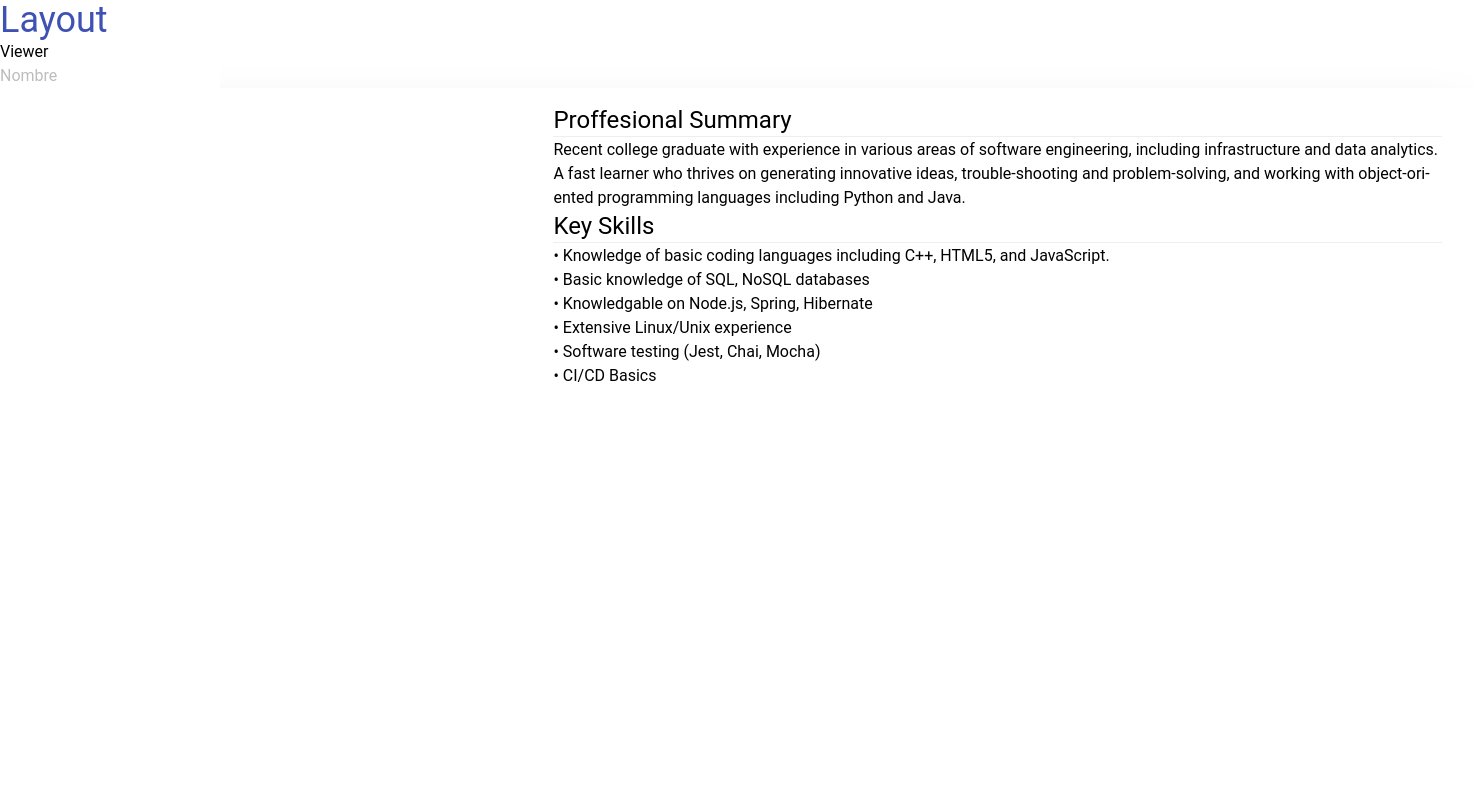
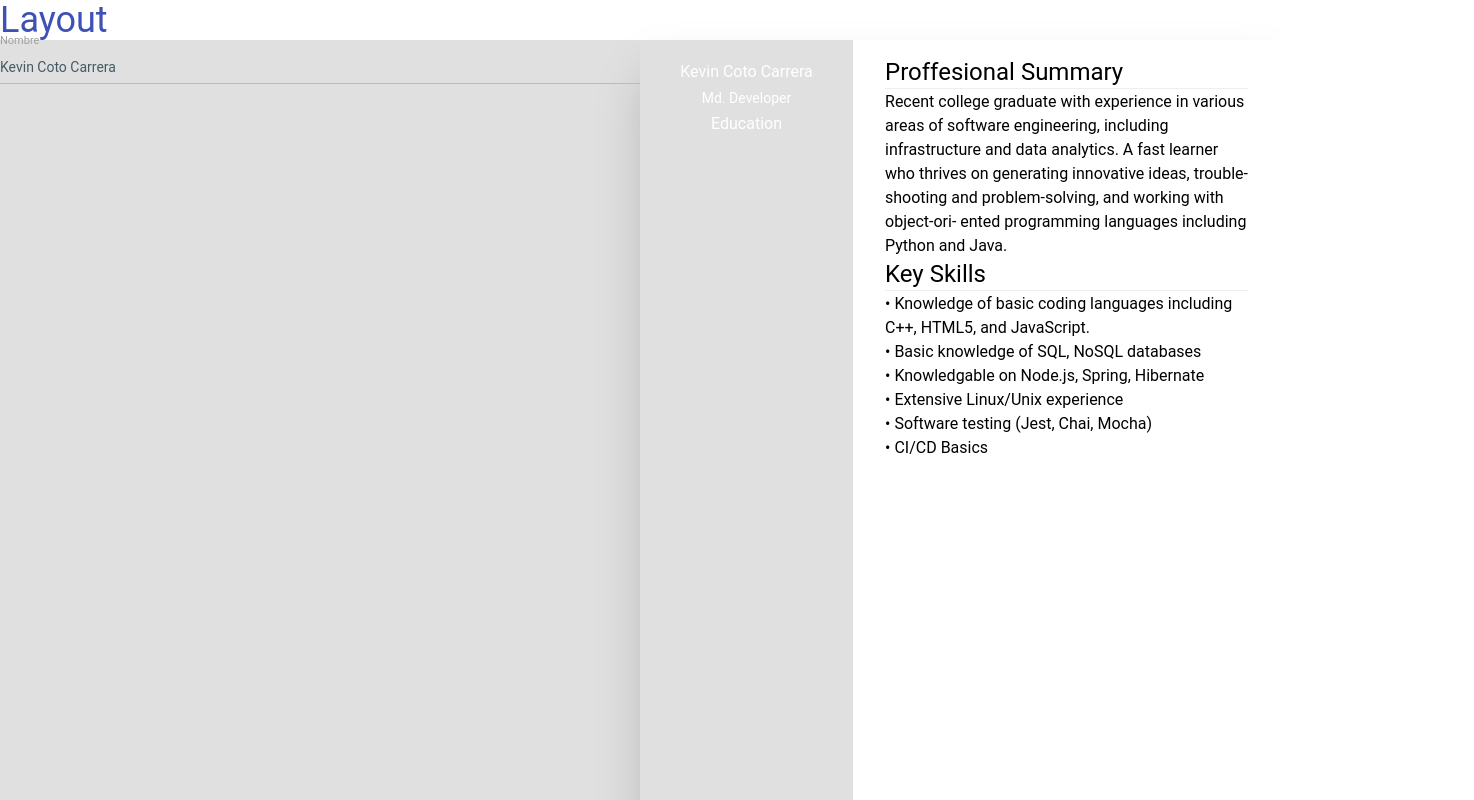
Before and after one commit to carlosblinf/cv_editor, a Next.js app: page / in a window 1280 px wide. Shown: the top 800 px of the page, 1474 px wide, since content can reach past the window. Built offline with nearby package versions, Linux system fonts and the light colour scheme.

Commit message:
fix: updateData

```diff
--- a/src/components/Viewer/index.tsx
+++ b/src/components/Viewer/index.tsx
@@ -7,6 +7,16 @@ import { useEffect, useLayoutEffect, useState } from "react";
 import useDebounce from "../../utils/debounce";
 import { dataInfo, hbsCode } from "@/utils/data";
 import parse from "html-react-parser";
+import { Input } from "@material-tailwind/react";
+interface Profile {
+  name: string,
+  type: string,
+  profession: string,
+  profileImageURL: string,
+  display: boolean,
+  about: string,
+}
+
 
 function Viewer() {
   // const info = store.getState().builder;
@@ -26,23 +36,43 @@ function Viewer() {
     setJsx(dataSaved);
   }
 
-  const handleOnChange = (
-    e:
-      | React.ChangeEvent<HTMLInputElement>
-      | React.ChangeEvent<HTMLSelectElement>
-  ): void => {
-    setData({ ...data, [e.target.name]: e.target.value });
+  const updateData = (
+    event:
+    HTMLInputElement
+
+  ) => {
+    const name: keyof Profile  = event.name as string
+    const ariaRoleDescription = event.ariaRoleDescription
+    const value = event.value
+    setData((prevData) => {
+      const newData = {...prevData}
+      // if(ariaRoleDescription == 'Profile'){
+      // newData = value
+      // return newData
+      console.log('name:', name)
+      console.log('ariaRole:', ariaRoleDescription)
+      console.log('value', value)
+
+      newData.Profile[name] = value
+
+     return newData
+    }
+    )
   };
 
   return (
-    <div>
-      <h1>Viewer</h1>
-      <input
-        placeholder="Nombre"
+    <div className="w-screen h-screen flex bg-gray-300">
+      <div className="w-1/2">
+      <Input
+        variant="standard"
         name="name"
-        onChange={handleOnChange}
-        defaultValue={data.name}
+
+        label="Nombre"
+        aria-roledescription="Profile"
+        onChange={(e) => updateData(e.target)}
+        defaultValue={data.Profile.name}
       />
+      </div>
 
       {jsx && parse(jsx)}
     </div>
```
